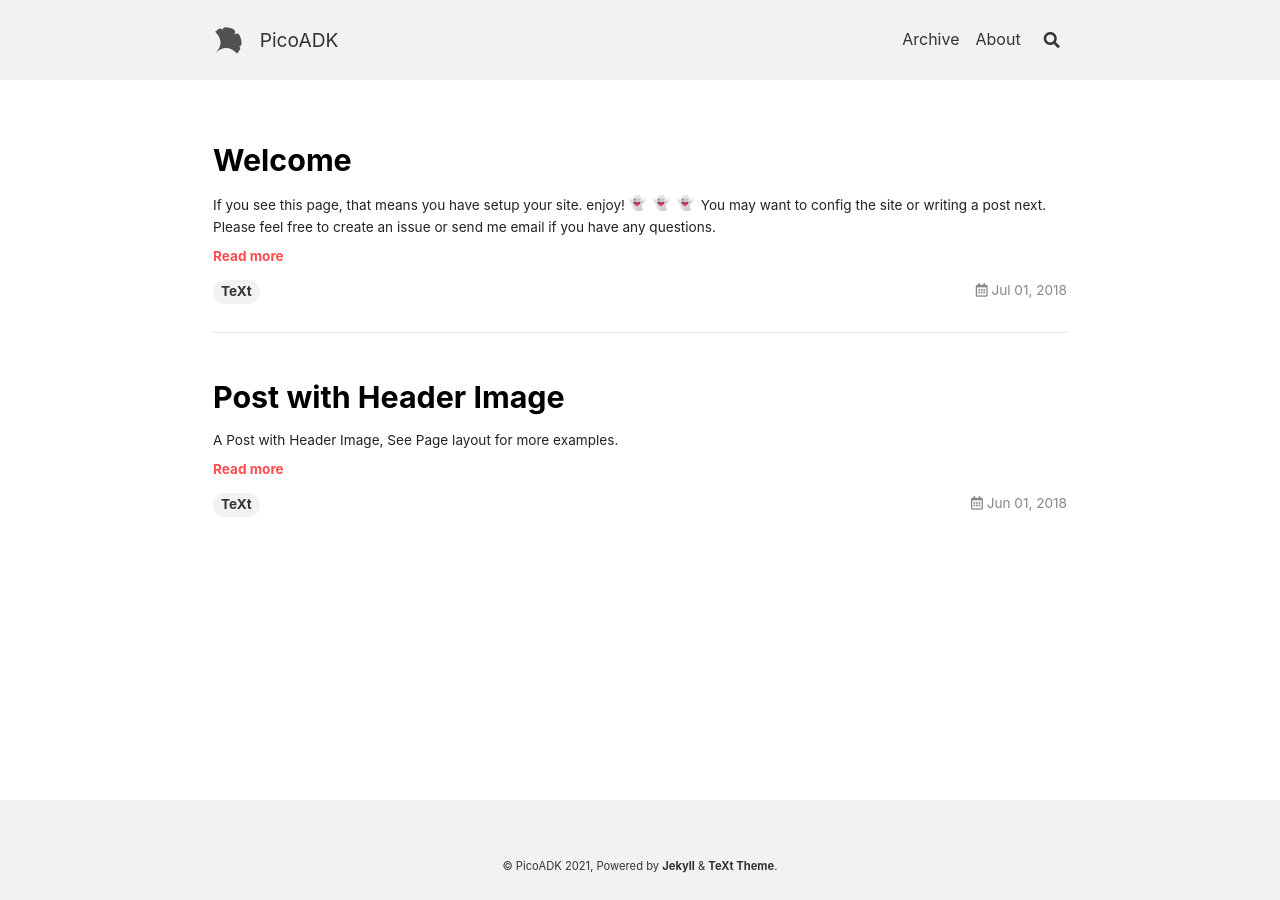
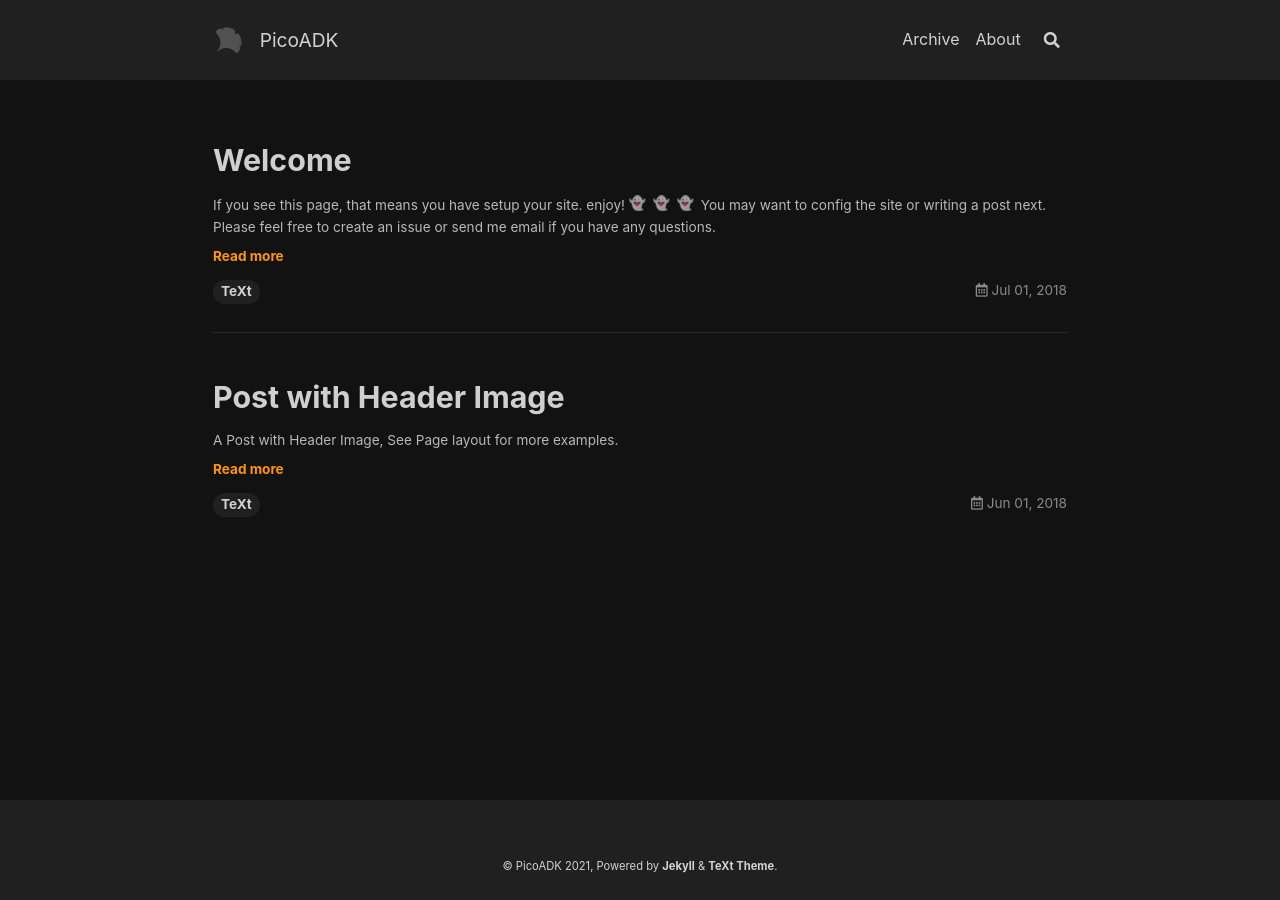
Before and after one commit to DatanoiseTV/picoadk.io, a Jekyll site: the page built from index.html, in a window 1280 px wide. Built offline with Jekyll 4.4.1, drawn with Linux system fonts in a browser that asks for light colours; nearby versions of some CDN libraries; emoji names are drawn with the system emoji font; the list of posts is cut into pages by our own code.

Commit message:
Initial theme import.

```diff
--- a/_config.yml
+++ b/_config.yml
@@ -16,8 +16,8 @@
 
 ## => Site Settings
 ##############################
-text_skin: default # "default" (default), "dark", "forest", "ocean", "chocolate", "orange"
-highlight_theme: default # "default" (default), "tomorrow", "tomorrow-night", "tomorrow-night-eighties", "tomorrow-night-blue", "tomorrow-night-bright"
+text_skin: dark # "default" (default), "dark", "forest", "ocean", "chocolate", "orange"
+highlight_theme: "tomorrow-night" #, "tomorrow-night-eighties", "tomorrow-night-blue", "tomorrow-night-bright"
 url     : https://picoadk.io
 baseurl : /
 title   : PicoADK
```
